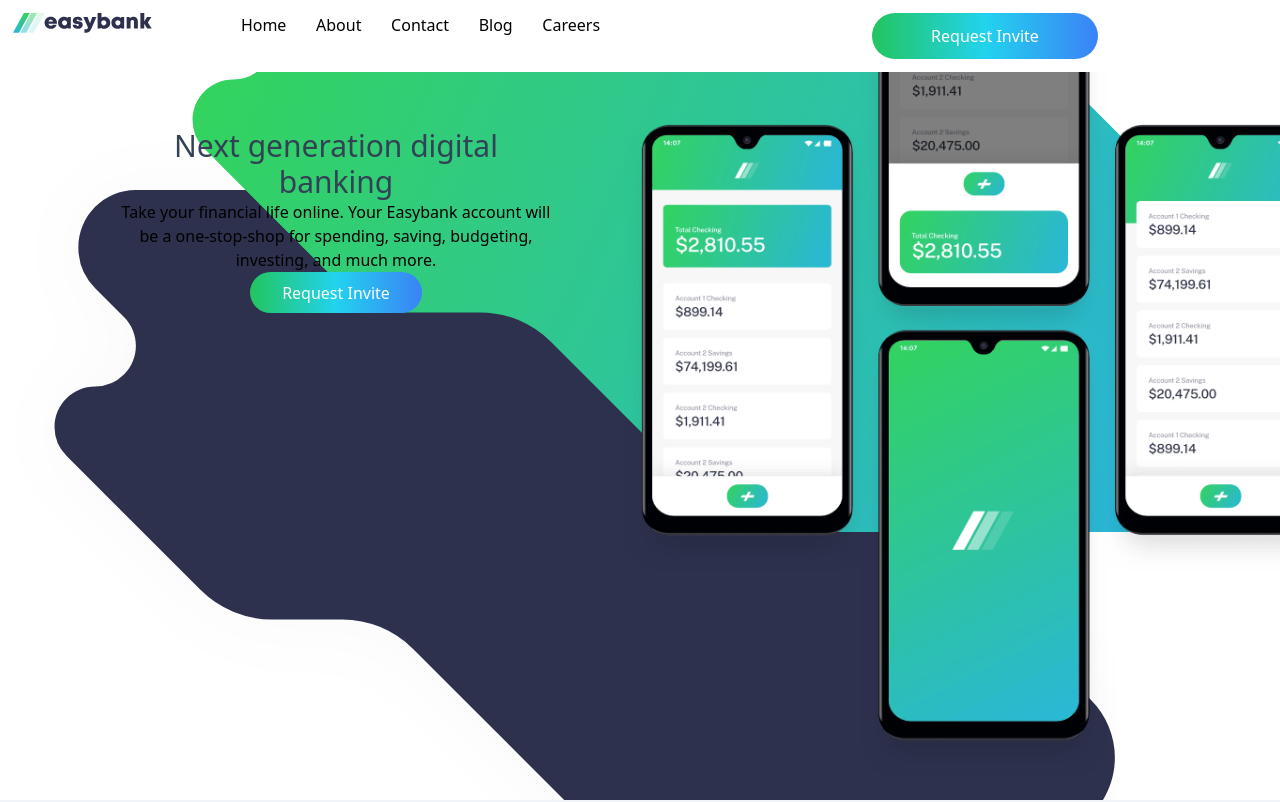
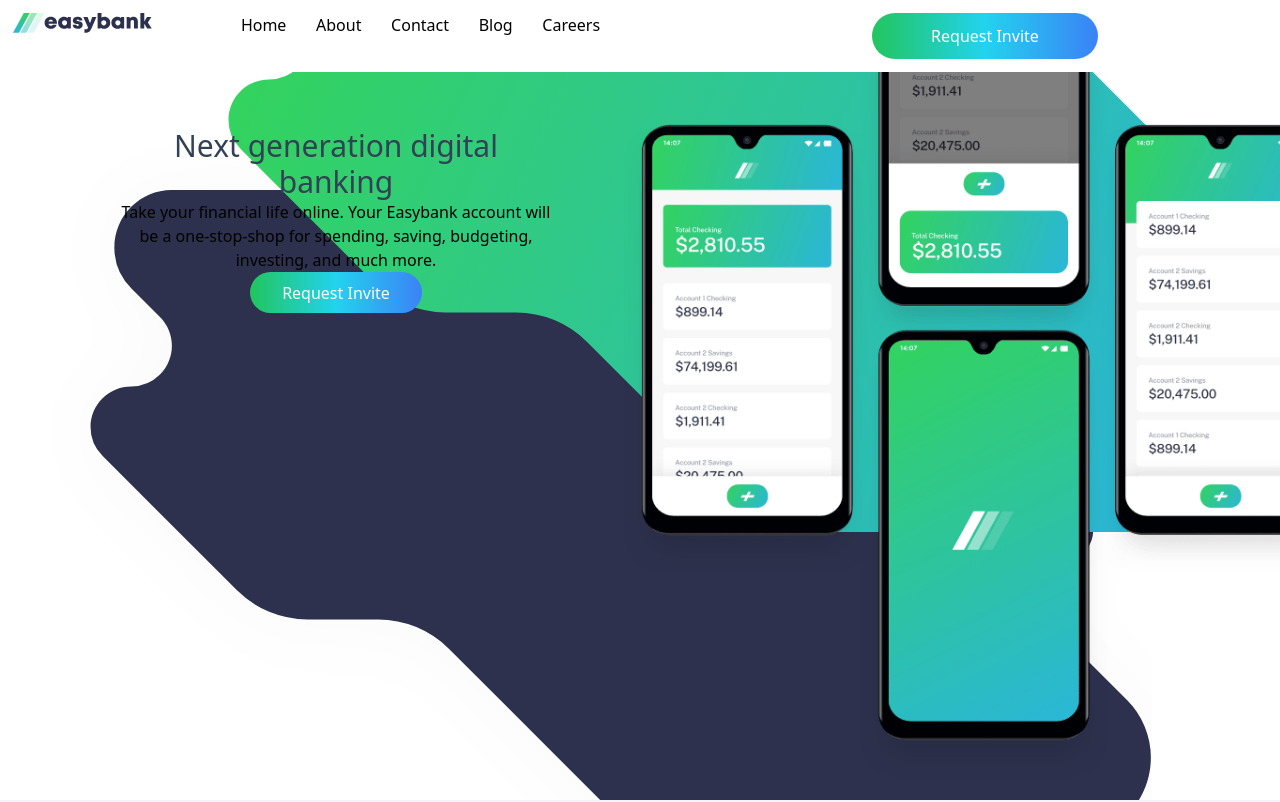
Before and after one commit to akareagwom/easy-bank, a React (Create React App) app: page / in a window 1280 px wide. Shown: the top 802 px of the page. Built offline with nearby package versions, Linux system fonts and the light colour scheme.

Commit message:
adjustbackground

```diff
--- a/src/App.js
+++ b/src/App.js
@@ -38,7 +38,7 @@
       </div>
 
       <div>
-        <div className='md:overflow-hidden bg-intromobile md:bg-introdesktop md:bg-[-200%] h-screen  bg-no-repeat md:flex  '>
+        <div className='md:overflow-hidden bg-intromobile md:bg-introdesktop md:bg-[200%] h-screen  bg-no-repeat md:flex  '>
           <div>
           <div className='absolute md:overflow-x-hidden   h-auto   md:w-[65%] md:h-auto  md:left-[35%] md:z-[1] md:top-[-45%] p-4 top-[0%] z-[-1] '>
             <img className='w-[70%]  md:w-[90%] md:mt-[30%]  md:ml-[20%]' src={mockups} alt="asset"/>
```
